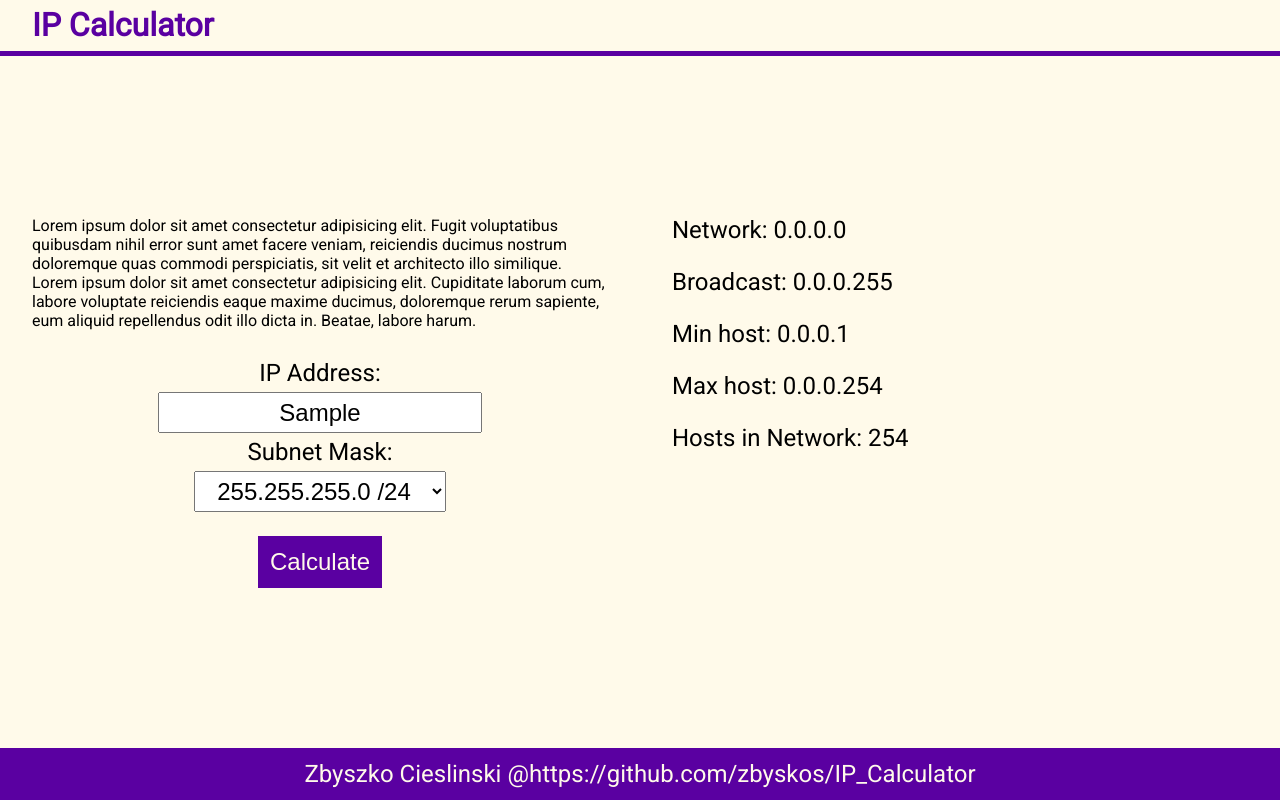
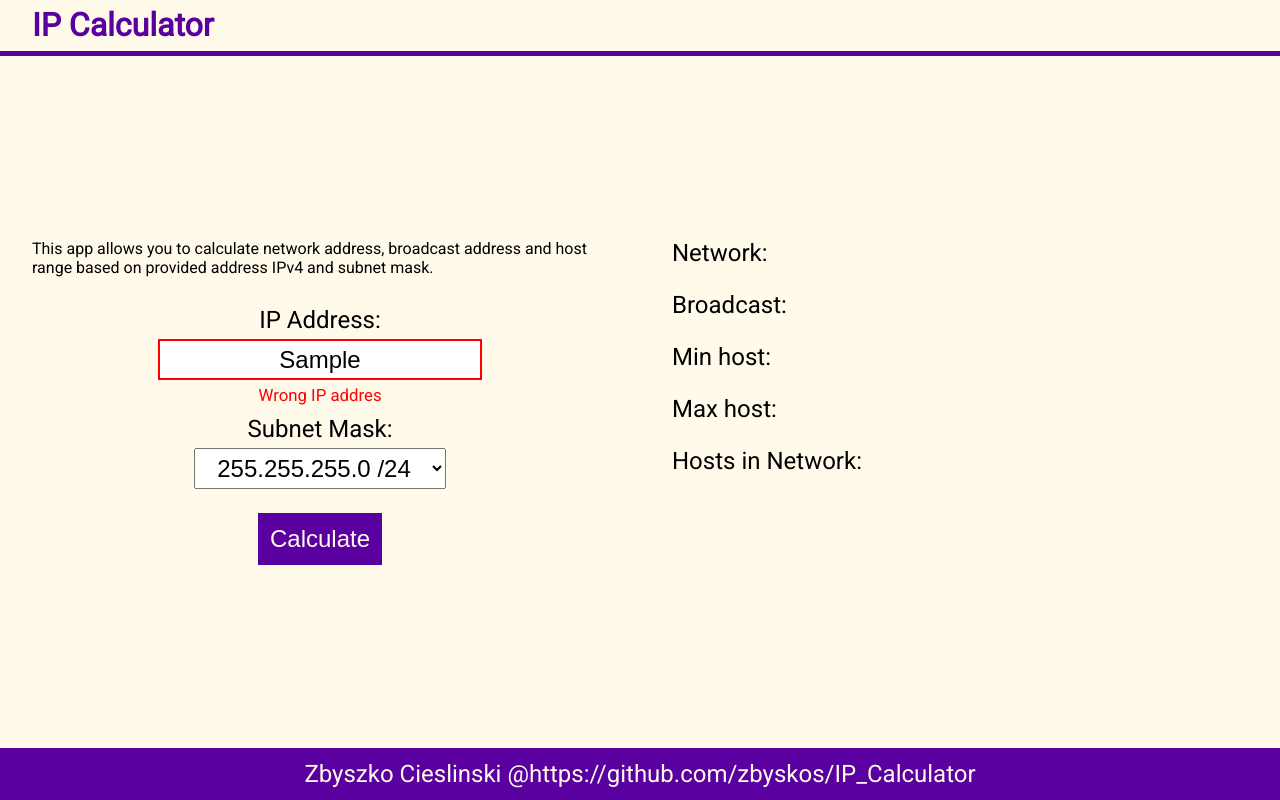
Before and after one commit to zbyskos/IP_Calculator, a React (Vite) app: page / in a window 1280 px wide. Both pictures are taken after typing "Sample" into the empty fields and a click on the button "Calculate". Built offline with nearby package versions, Linux system fonts and the light colour scheme.

Commit message:
Added Regex veryfication to ip address input, and coresponig error message.

```diff
--- a/src/components/About.tsx
+++ b/src/components/About.tsx
@@ -2,7 +2,8 @@ import React from 'react'
 
 const About = () => {
     return (
-        <div className="about">Lorem ipsum dolor sit amet consectetur adipisicing elit. Fugit voluptatibus quibusdam nihil error sunt amet facere veniam, reiciendis ducimus nostrum doloremque quas commodi perspiciatis, sit velit et architecto illo similique. Lorem ipsum dolor sit amet consectetur adipisicing elit. Cupiditate laborum cum, labore voluptate reiciendis eaque maxime ducimus, doloremque rerum sapiente, eum aliquid repellendus odit illo dicta in. Beatae, labore harum.</div>
+        <p>This app allows you to calculate network address,
+            broadcast address and host range based on provided address IPv4 and subnet mask. </p>
     )
 }
 
--- a/src/components/InputForm.tsx
+++ b/src/components/InputForm.tsx
@@ -1,4 +1,4 @@
-import React from 'react'
+import React, { useState } from 'react'
 import { ResultsType } from '../App'
 import calcUtils from '../utils/calculationUtils'
 type params = {
@@ -6,6 +6,8 @@ type params = {
 }
 
 const InputForm = ({ setResult }: params) => {
+    const [inputError, setInputError] = useState(false);
+
     const subnetMaskOptions = [
         "255.255.255.254 /31",
         "255.255.255.252 /30",
@@ -42,11 +44,12 @@ const InputForm = ({ setResult }: params) => {
     ]
 
     const calculateResults = (event: React.FormEvent<HTMLFormElement>) => {
-
         event.preventDefault();
+        const reg = /^((25[0-5]|(2[0-4]|1\d|[1-9]|)\d)\.?\b){4}$/;
         const formData = new FormData(event.target as HTMLFormElement);
         const { ipAddress, subnetMask } = Object.fromEntries(formData.entries()) as { ipAddress: string, subnetMask: string };
-
+        if (reg.test(ipAddress)) {
+            setInputError(false);
             const ipAddressArray = new Uint8Array(ipAddress.split(".").map((val) => Number.parseInt(val)));
             const subnetMaskArray = new Uint8Array(subnetMask.split(".").map((val) => Number.parseInt(val)));
 
@@ -63,12 +66,16 @@ const InputForm = ({ setResult }: params) => {
                 maxHost: maxHost,
                 hostsInNetwork: hostsInNetwork
             })
+        } else {
+            setInputError(true);
+        }
     }
     return (
         <div className='inputForm'>
             <form onSubmit={(e) => calculateResults(e)}>
                 <label htmlFor='ipAddress'>IP Address: </label>
-                <input name="ipAddress" id="ipAddress" required />
+                <input name="ipAddress" id="ipAddress" required className={inputError ? "wrongInput" : ""} />
+                {inputError && <p className="errorMsg">Wrong IP addres</p>}
                 <label htmlFor='subnetMask'>Subnet Mask:</label>
                 <select name="subnetMask" id="subnetMask" defaultValue="255.255.255.0">
                     {subnetMaskOptions.map((val) => {
--- a/src/index.css
+++ b/src/index.css
@@ -55,11 +55,19 @@ select {
   margin: auto;
   text-align: center;
 }
-
+.wrongInput {
+  border: 2px solid red;
+}
+.errorMsg {
+  margin: 0.3em;
+  font-size: 0.7em;
+  color: red;
+}
 .option {
   margin: 100px;
 }
 .calcButton {
+  cursor: pointer;
   background-color: #5a00a1;
   color: #fffaea;
   border: none;
```
Lines whose indentation alone changed are shown as unchanged.
